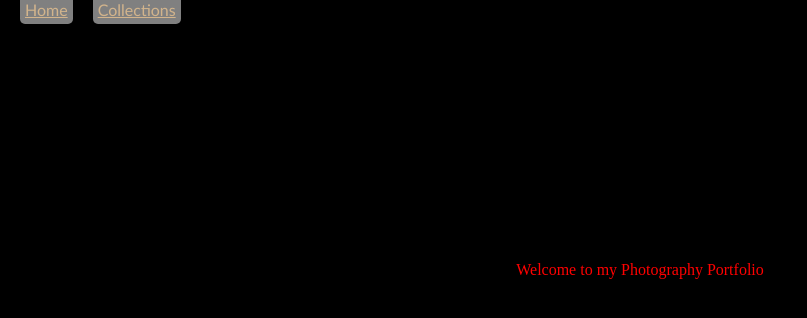
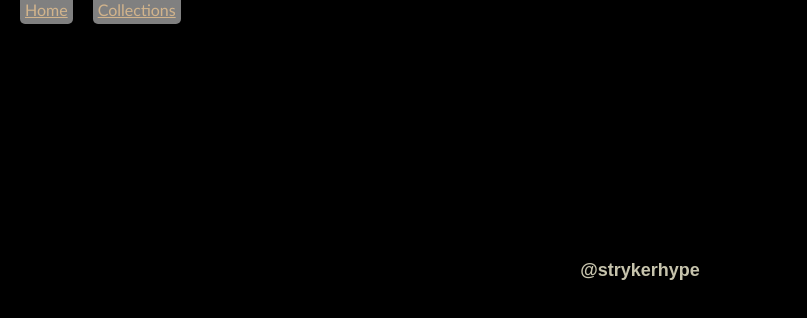
Before and after one commit to zshuaeva/photography, a React (Create React App) app: page / in a window 1280 px wide. Shown: the top 318 px of the page, without its empty margins (0-807 px from the left). Built offline with nearby package versions, Linux system fonts and the light colour scheme.

Commit message:
update photogrid alignment

```diff
--- a/src/PhotoGrid/styles.css
+++ b/src/PhotoGrid/styles.css
@@ -5,22 +5,24 @@ body {
 }
 
 .flex-container {
+  margin-top: 150px;
+  height: 25vh;
   display: flex;
   flex-direction: column;
-  width: 1300px;
   padding-left: 20px;
   padding-top: 20px;
   padding-bottom: 20px;
-  justify-content: space-evenly;
+  align-items: center;
 }
 
 .wrapper{
   display: flex;
   max-width: 300px;
+  margin-left: 150px;
 
 }
 .box {
-width: 150px;
+  width: 150px;
 
 }
 
--- a/src/WelcomePage/index.js
+++ b/src/WelcomePage/index.js
@@ -2,7 +2,7 @@ import React from "react";
 import './styles.css'
 
 const WelcomePage = () => {
-  const str = "Welcome to my Photography Portfolio";
+  const str = "@strykerhype";
   return(
     <>
     <div className="welcome-splash">
--- a/src/WelcomePage/styles.css
+++ b/src/WelcomePage/styles.css
@@ -3,6 +3,9 @@
   justify-content: center;
   align-items: center;
   height: 25vh;
-  color: red;
+  color: rgb(198, 195, 172);
+  font-size: large;
+  font-weight: bold;
   margin-top: 150px;
+  font-family:Arial, Helvetica, sans-serif;
 }
```
